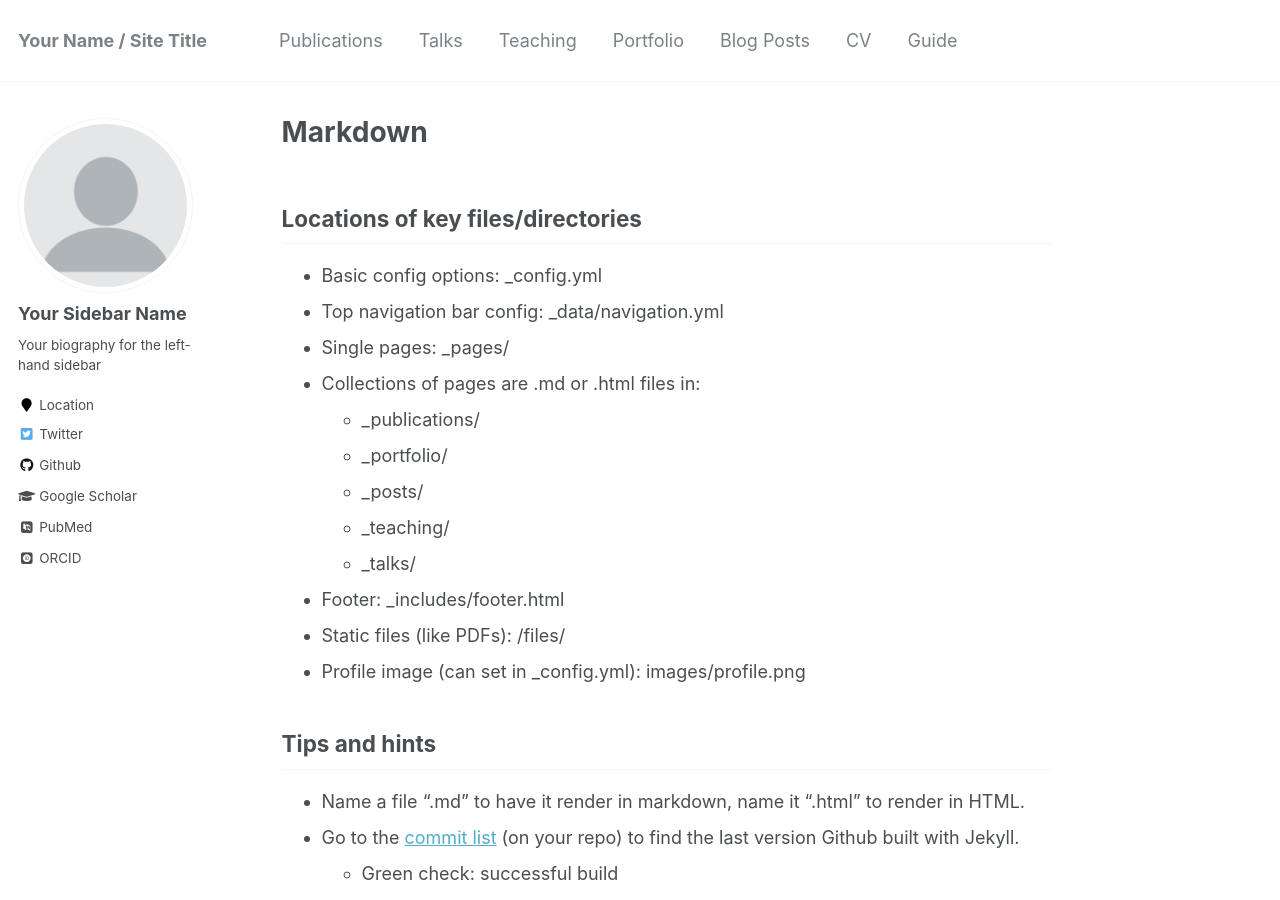
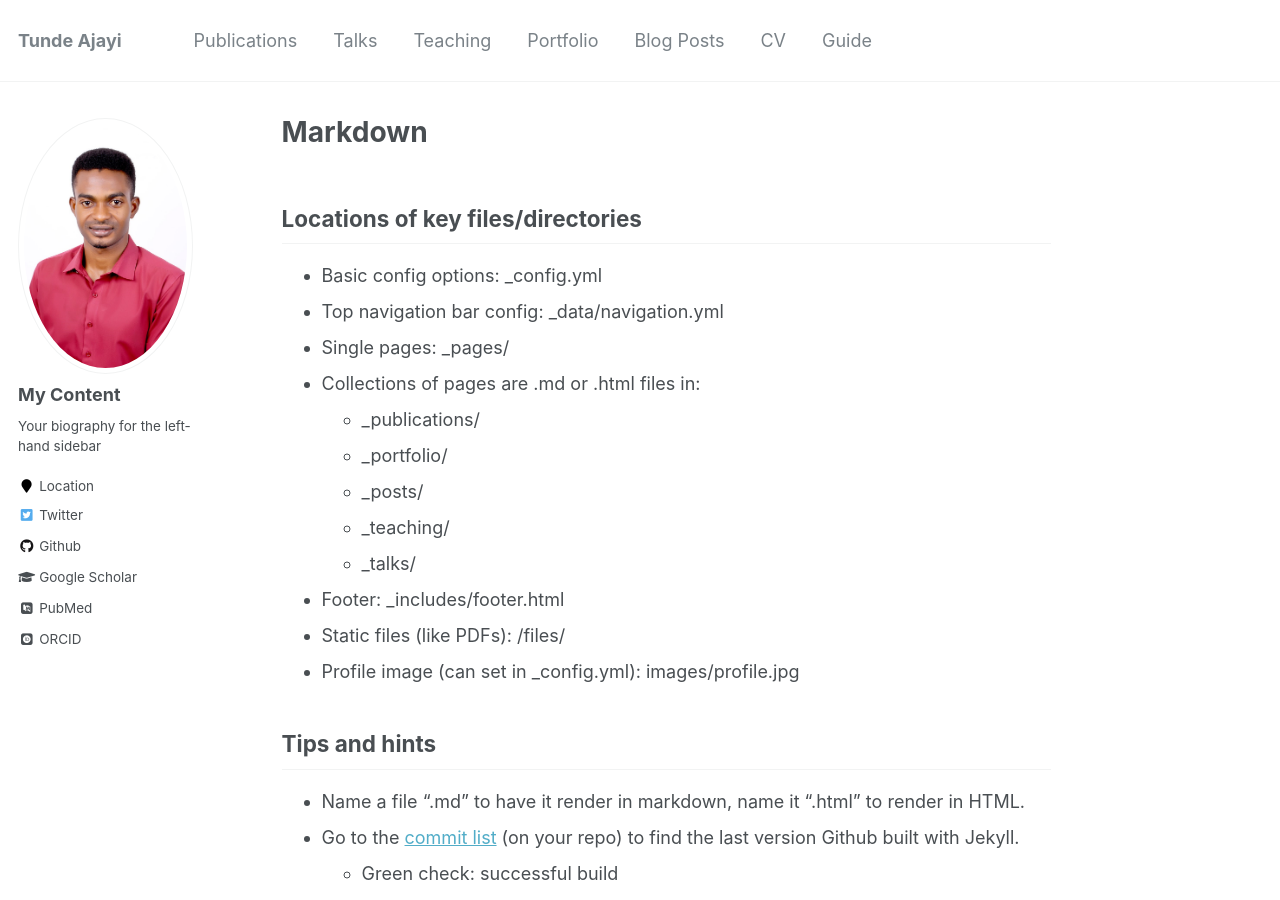
Before and after one commit to tundeajayi/tundeajayi.github.io, a Jekyll site: the page built from _pages/markdown.md, in a window 1280 px wide and 900 px high. Built offline with Jekyll 4.4.1, drawn with Linux system fonts in a browser that asks for light colours; some web fonts are replaced; some of the changed text lies outside the part shown.

Commit message:
add profile picture

```diff
--- a/_config.yml
+++ b/_config.yml
@@ -7,13 +7,13 @@
 
 # Site Settings
 locale                   : "en-US"
-title                    : "Your Name / Site Title"
+title                    : "Tunde Ajayi"
 title_separator          : "-"
-name                     : &name "Your Name"
+name                     : &name "Tunde Ajayi"
 description              : &description "personal description"
-url                      : https://academicpages.github.io # the base hostname & protocol for your site e.g. "https://mmistakes.github.io"
+url                      : https://tundeajayi.github.io # the base hostname & protocol for your site e.g. "https://mmistakes.github.io"
 baseurl                  : "" # the subpath of your site, e.g. "/blog"
-repository               : "academicpages/academicpages.github.io"
+repository               : "tundeajayi/tundeajayi.github.io"
 teaser                   :  # filename of teaser fallback teaser image placed in /images/, .e.g. "500x300.png"
 breadcrumbs              : false # true, false (default)
 words_per_minute         : 160
@@ -80,8 +80,8 @@ analytics:
 
 # Site Author
 author:
-  name             : "Your Sidebar Name"
-  avatar           : "profile.png"
+  name             : "My Content"
+  avatar           : "profile.jpg"
   bio              : "Your biography for the left-hand sidebar"
   location         : "Location"
   employer         :
--- a/_pages/markdown.md
+++ b/_pages/markdown.md
@@ -20,7 +20,7 @@ redirect_from:
   * _talks/
 * Footer: _includes/footer.html
 * Static files (like PDFs): /files/
-* Profile image (can set in _config.yml): images/profile.png
+* Profile image (can set in _config.yml): images/profile.jpg
 
 ## Tips and hints
 
```
Also changed, not shown: images/profile.jpg (added), images/profile1.png (renamed from images/profile.png).
